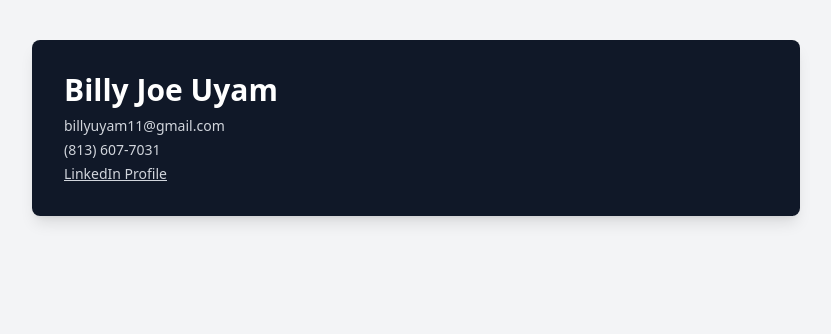
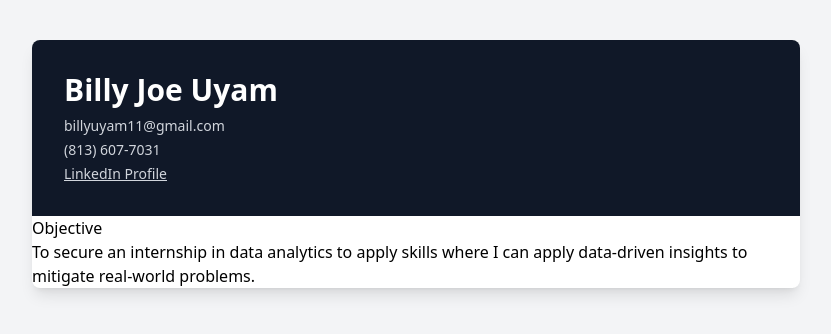
Before and after one commit to buyam11/nextjs-resume, a Next.js app: page / in a window 1280 px wide. Shown: the top 334 px of the page, without its empty margins (224-1055 px from the left). Built offline with nearby package versions, Linux system fonts and the light colour scheme.

Commit message:
objective content added

```diff
--- a/app/page.tsx
+++ b/app/page.tsx
@@ -18,6 +18,21 @@ export default function Resume() {
             </a>
           </div>
         </header>
+
+        <div>
+
+          {/* Objective */}
+          <section>
+            <h2
+            >Objective
+            </h2>
+
+            <p>
+              To secure an internship in data analytics to apply skills where I can apply
+              data-driven insights to mitigate real-world problems.
+            </p>
+          </section>
+        </div>
       </div>
     </main>
   )
```
